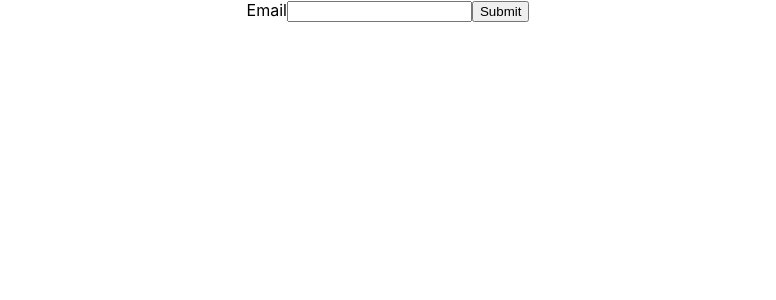
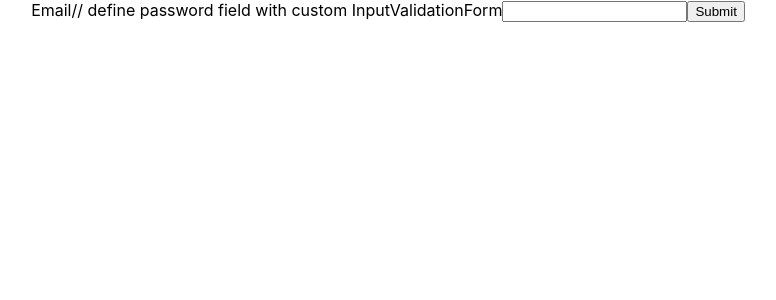
Before and after one commit to CodeCraftersGPT/React-Hook-Form, a React (Create React App) app in the folder react-hook-form-tutorials/: page / in a window 1280 px wide. Shown: the top 300 px of the page, without its empty margins (252-1028 px from the left). Built offline with nearby package versions, Linux system fonts and the light colour scheme.

Commit message:
CustomErrorMessageCustomValidation

```diff
--- a/react-hook-form-tutorials/src/App.js
+++ b/react-hook-form-tutorials/src/App.js
@@ -7,14 +7,17 @@ import InputValidationForm from './Components/RHF/3_RHF_Validation';
 import CustomErrorMessage from './Components/RHF/4_RHF_CustomErrorMessage';
 import MyForm5 from './Components/RHF/6_PassEvent';
 import MyForm7 from './Components/RHF/7_PassEvent_register';
+import CustomErrorMessageForm from './Components/RHF/8_CustomErrorWithCustomValidation';
+
 
 
 
 function App() {
   return (
     <div className="App">
+      <CustomErrorMessageForm />
       {/* <MyForm7 /> */}
-      <CustomErrorMessage />
+      {/* <CustomErrorMessage /> */}
       {/* <InputValidationForm /> */}
       {/* use MyForm1 */}
       {/* <MyForm1 /> */}
--- /dev/null
+++ b/react-hook-form-tutorials/src/Components/RHF/8_CustomErrorWithCustomValidation.js
@@ -0,0 +1,33 @@
+import { useForm } from "react-hook-form";
+
+export default function CustomErrorMessageForm() {
+    const { register, handleSubmit, formState:{errors} } = useForm();
+
+
+    const onSubmit = (data) => {
+        // Handle form submission
+    };
+
+      const validatePassword   = (value) => {
+        if (value.length < 8) {
+            return "Password must be at least 8 characters long";
+        } else if (!/\d/.test(value)) {
+            return "Password must contain at least one number";
+        } else if (!/[!@#$%^&*]/.test(value)) {
+            return "Password must contain at least one special character";
+        }
+    }
+
+    return(
+        <form onSubmit={handleSubmit(onSubmit)}>
+            <label>Email</label>
+            // define password field with custom InputValidationForm
+            <input type="password" {...register("password", {
+            validate: validatePassword, // Pass the custom validation function
+        })} />
+        {errors.password && (errors.password.message)}
+
+            <input type="submit" />
+        </form>
+    )
+}
```
